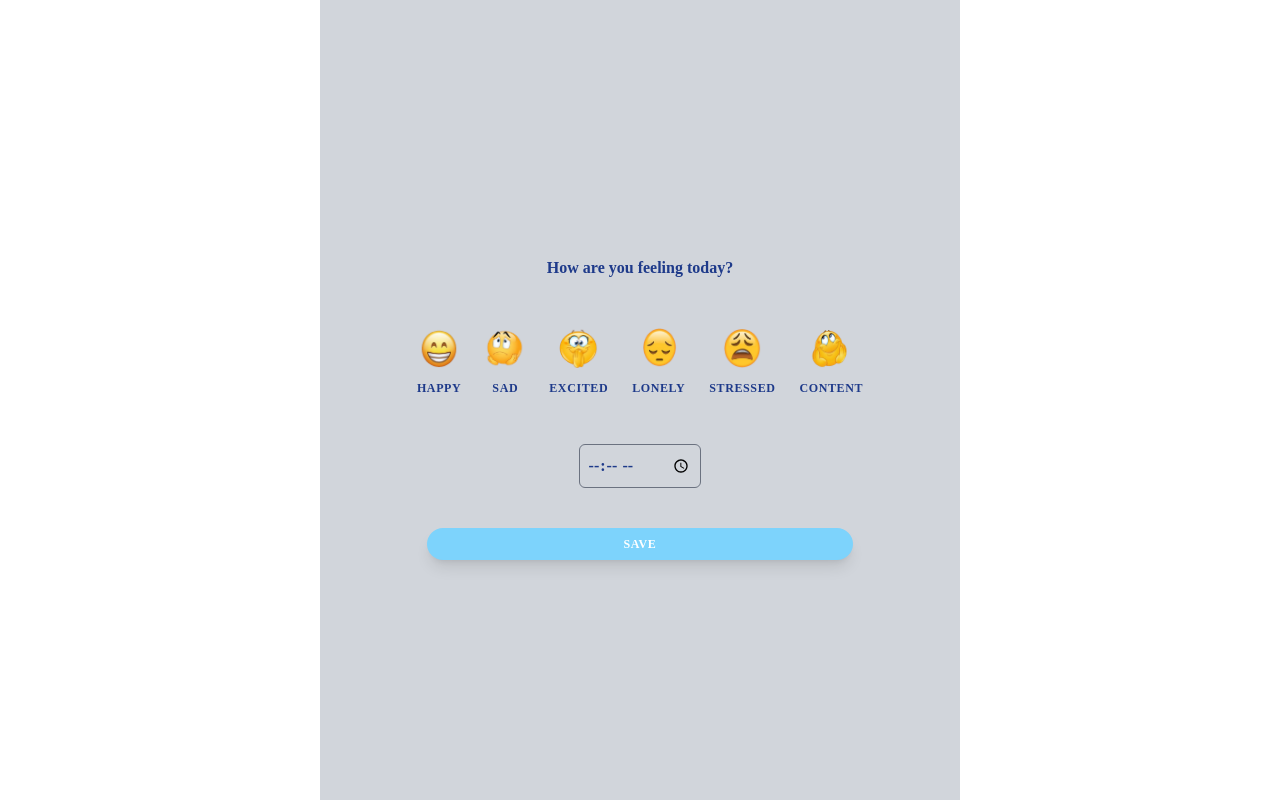
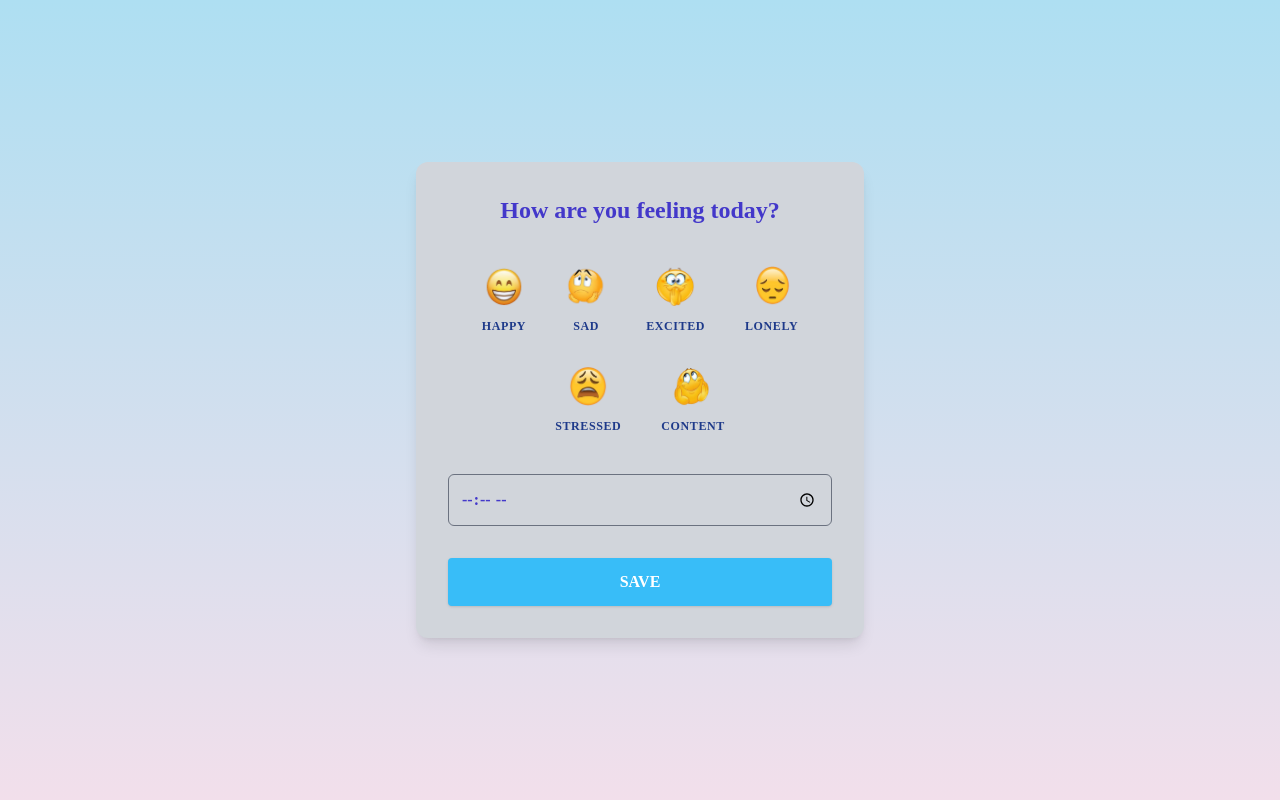
Before and after one commit to praveenakan08/BlueBrain-FrontEnd, a React (Create React App) app in the folder mental-health-app/: page /mood-tracker in a window 1280 px wide. Built offline with nearby package versions, Linux system fonts and the light colour scheme.

Commit message:
mood tracker changes

```diff
--- a/mental-health-app/src/container/MyMoodTracker.tsx
+++ b/mental-health-app/src/container/MyMoodTracker.tsx
@@ -8,74 +8,64 @@ const MyMoodTracker = (): JSX.Element => {
 
   const handleEmotion = (inputEmotion: string) => {
     setEmotion(inputEmotion);
-    }
+  };
 
   const saveEmotionWithTime = () => {
     const timeInput = document.getElementById('timeInput') as HTMLInputElement;
-        const selectedTime = timeInput.value;
+    const selectedTime = timeInput?.value || '';
 
     // TODO - add API call to save the selected data into db
     console.log("saved emotion to db " + emotion + " " + selectedTime);
 
     alert("Today's mood successfully saved!");
     setOpen(true);
-    }
+  };
 
   return (
-      <div className="grid md:grid-cols-4 h-full">
-        <div className="col-span-1"></div>
+    <div className="min-h-screen bg-gradient-to-t from-bbPink to-bbSky flex items-center justify-center px-6 py-12">
+      <div className="w-full max-w-md bg-gray-300 rounded-xl p-8 shadow-lg space-y-8">
+        <h1 className="text-2xl font-bold text-indigo-700 text-center select-none">
+          How are you feeling today?
+        </h1>
 
-        <div className="flex justify-center items-center flex-col bg-gray-300 h-screen col-span-2">
-            {/* input mood question */}
-            <div className="m-10 flex items-center justify-center">
-                <p className="font-bold"> How are you feeling today? </p>
+        {/* Emoji buttons */}
+        <ul className="flex flex-wrap justify-center gap-4">
+          {[
+            { emotion: "happy", emojiUrl: "/images/happy.png" },
+            { emotion: "sad", emojiUrl: "/images/sad.png" },
+            { emotion: "excited", emojiUrl: "/images/excited.png" },
+            { emotion: "lonely", emojiUrl: "/images/lonely.png" },
+            { emotion: "stressed", emojiUrl: "/images/stressed.png" },
+            { emotion: "content", emojiUrl: "/images/content.png" },
+          ].map(({ emotion: emo, emojiUrl }) => (
+            <li key={emo} className={emotion === emo ? "selected" : ""}>
+              <EmotionButton emotion={emo} handleEmotion={handleEmotion} emojiUrl={emojiUrl} />
+            </li>
+          ))}
+        </ul>
+
+        {/* Time picker */}
+        <div>
+          <input
+            type="time"
+            id="timeInput"
+            className="block w-full p-3 rounded-md border border-gray-500 bg-gray-300 font-semibold text-indigo-700 focus:outline-none focus:ring-2 focus:ring-indigo-500"
+          />
         </div>
 
-            {/* emojis */}
-            <div className="mb-10">
-                <ul className="flex md:flex-row flex-wrap items-center justify-center">
-                <li className={`${emotion === "happy" ? 'selected' : ''}`}>
-                    <EmotionButton emotion={"happy"} handleEmotion={handleEmotion} emojiUrl={'/images/happy.png'}/>
-                </li>
-                <li className={`${emotion === "sad" ? 'selected' : ''}`}>
-                    <EmotionButton emotion={"sad"} handleEmotion={handleEmotion} emojiUrl={'/images/sad.png'}/>
-                </li>
-                <li className={`${emotion === "excited" ? 'selected' : ''}`}>
-                    <EmotionButton emotion={"excited"} handleEmotion={handleEmotion} emojiUrl={'/images/excited.png'}/>
-                </li>
-                <li className={`${emotion === "lonely" ? 'selected' : ''}`}>
-                    <EmotionButton emotion={"lonely"} handleEmotion={handleEmotion} emojiUrl={'/images/lonely.png'}/>
-                </li>
-                <li className={`${emotion === "stressed" ? 'selected' : ''}`}>
-                    <EmotionButton emotion={"stressed"} handleEmotion={handleEmotion} emojiUrl={'/images/stressed.png'}/>
-                </li>
-                <li className={`${emotion === "content" ? 'selected' : ''}`}>
-                    <EmotionButton emotion={"content"} handleEmotion={handleEmotion} emojiUrl={'/images/content.png'}/>
-                </li>
-                </ul>
-            </div>
-
-            {/* time picker */}
-            <div className="mb-10">
-                <input type="time" id="timeInput" className="font-bold block bg-gray-300 w-full p-2 border border-gray-500 rounded-md focus:outline-none focus:ring-1 focus:ring-blue-500"/>
-            </div>
-
-            {/* save button */}
-            <div className="mb-6 w-2/3">
+        {/* Save button */}
         <button
-                    className="btn bg-sky-300 text-white hover:shadow-inner shadow-lg w-full"
-                    onClick={saveEmotionWithTime}>
-
+          className="w-full bg-sky-400 hover:bg-sky-500 text-white font-bold py-3 rounded shadow transition-shadow"
+          onClick={saveEmotionWithTime}
+        >
           SAVE
         </button>
 
-                <TodayMoodTrackerModal open={open} onClose={() => setOpen(false)}></TodayMoodTrackerModal>
+        {/* Modal */}
+        <TodayMoodTrackerModal open={open} onClose={() => setOpen(false)} />
       </div>
     </div>
-
-        <div className="col-span-1"></div>
-      </div>
   );
-}
+};
 
 export default MyMoodTracker;
```
Also changed, not shown: 1 other file (tests, documents, lock files or other folders). Lines whose indentation alone changed are shown as unchanged.
